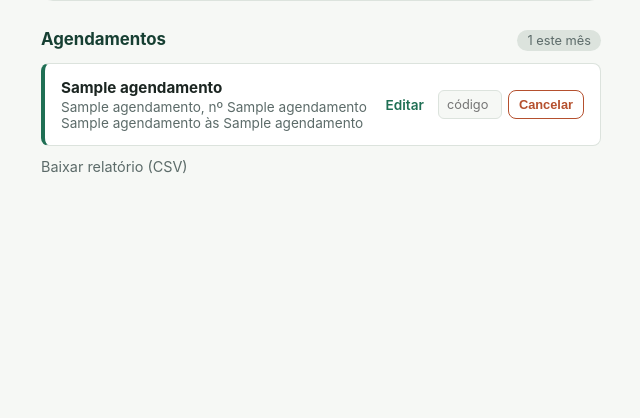
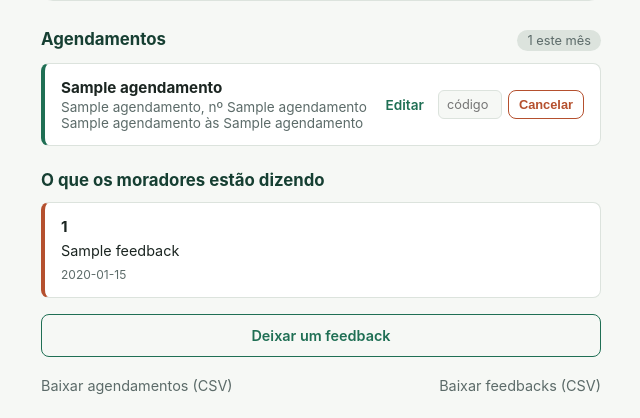
Before and after one commit to TaileneGomes/agendamento-quadra, a Flask app: template templates/index.html in a window 1280 px wide. Shown: the part 732-1150 px from the top of the page, without its empty margins (319-959 px from the left). Before the commit the page ends 906 px from the top, so only its background shows below. Run offline with Flask 3, Linux system fonts and the light colour scheme; the template is opened without the code that fills it: most values are stand-ins (such as "Sample title", 1, 10 or a date in 2020); some libraries are stand-ins or nearby versions.

Commit message:
Atualizar o index.html
Atualização do index para incluir a opção feedback

```diff
--- a/templates/index.html
+++ b/templates/index.html
@@ -78,7 +78,33 @@
 <div class="vazio">Nenhum agendamento ainda. Reserve a quadra acima.</div>
 {% endif %}
 
-<a class="voltar" href="/relatorio">Baixar relatório (CSV)</a>
+<div class="rodape-lista">
+    <h2>O que os moradores estão dizendo</h2>
+</div>
+
+{% if feedbacks %}
+<ul class="lista-feedbacks">
+{% for fb in feedbacks %}
+<li class="feedback-item">
+    <div class="feedback-cabecalho">
+        <strong>{{ fb[0] }}</strong>
+        {% if fb[1] %}<span>{{ fb[1] }}{% if fb[2] %}, nº {{ fb[2] }}{% endif %}</span>{% endif %}
+    </div>
+    <p class="feedback-mensagem">{{ fb[3] }}</p>
+    <span class="feedback-data">{{ fb[4].strftime('%d/%m/%Y %H:%M') }}</span>
+</li>
+{% endfor %}
+</ul>
+{% else %}
+<div class="vazio">Nenhum feedback ainda.</div>
+{% endif %}
+
+<a class="botao-secundario" href="/feedback">Deixar um feedback</a>
+
+<div class="links-relatorio">
+    <a class="voltar" href="/relatorio">Baixar agendamentos (CSV)</a>
+    <a class="voltar" href="/relatorio-feedback">Baixar feedbacks (CSV)</a>
+</div>
 
 </div>
 
```
